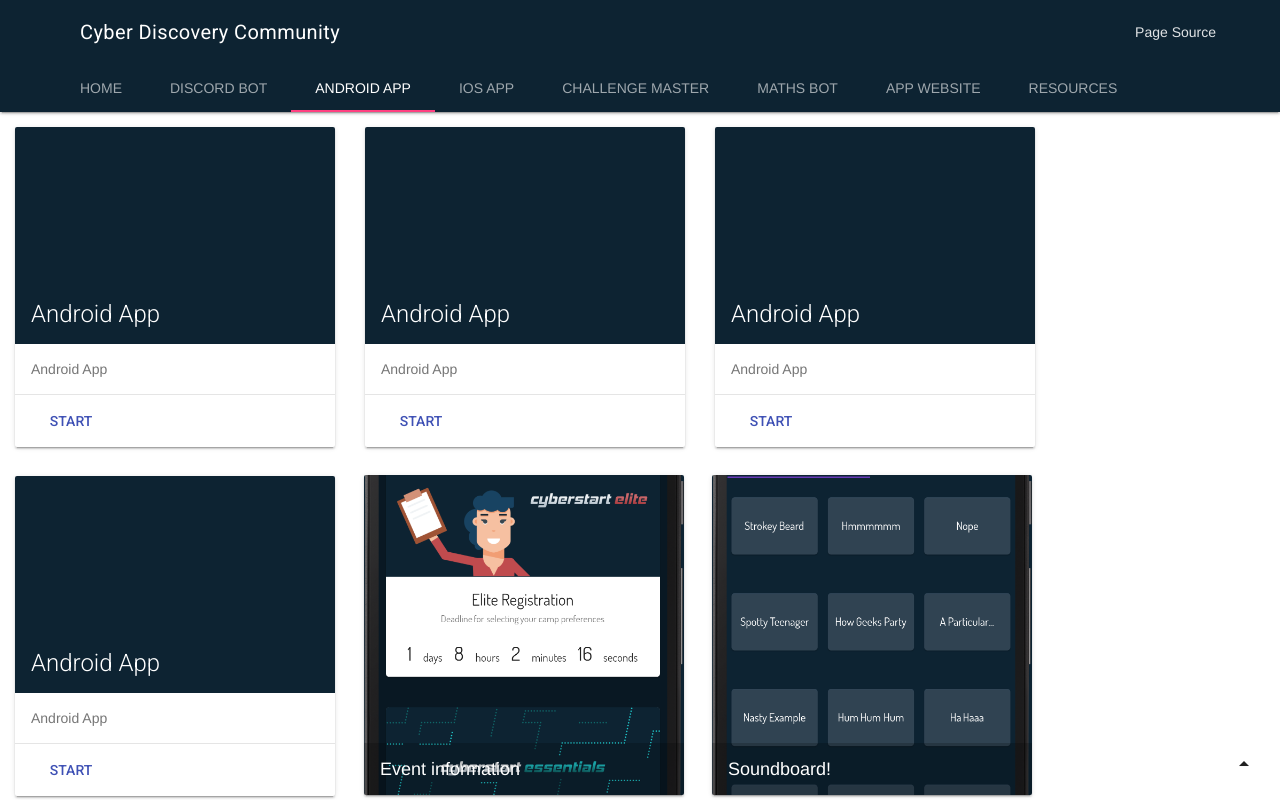
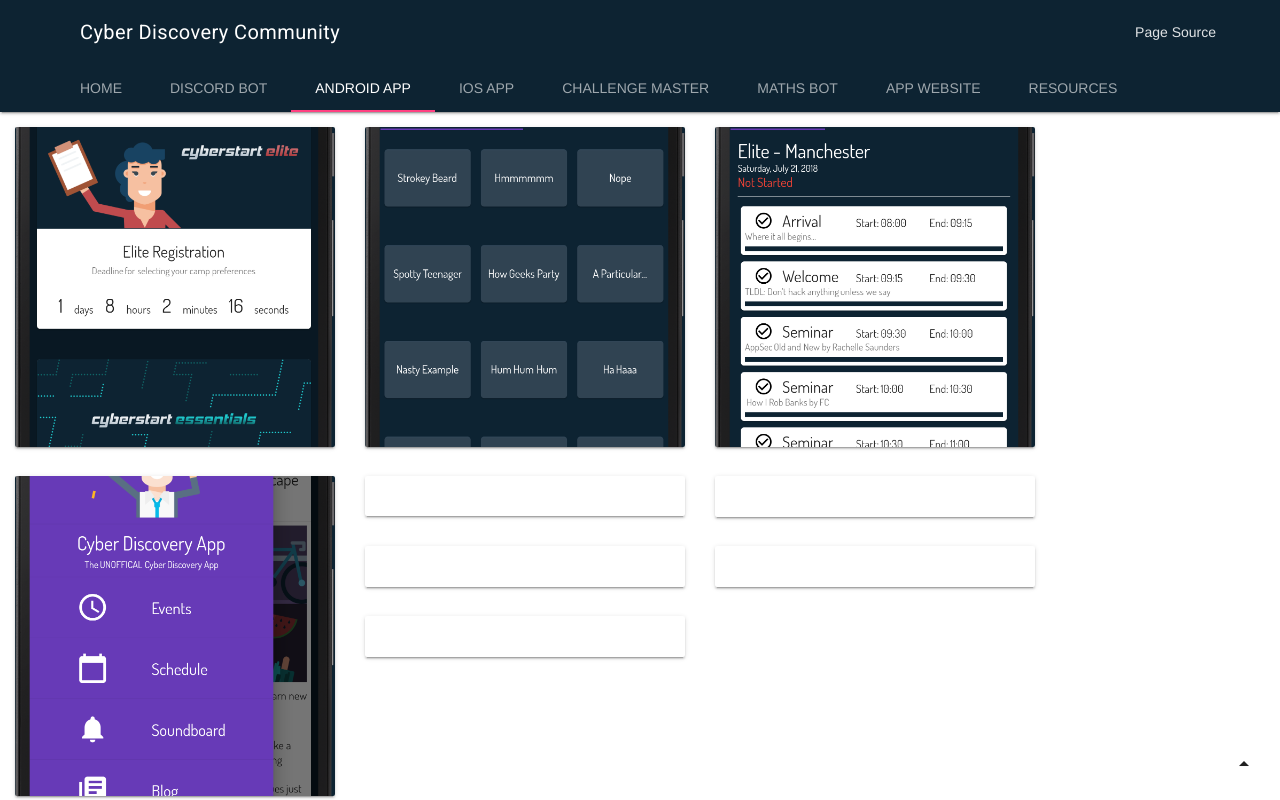
Before and after one commit to CyberDiscovery/cyberdiscovery.github.io, a plain HTML site: page index.html in a window 1280 px wide. Both pictures are taken after a click on the link "ANDROID APP". Drawn offline with nearby package versions, Linux system fonts and the light colour scheme.

Commit message:
Laid the groundwork for rest of the sections.

```diff
--- a/index.html
+++ b/index.html
@@ -46,7 +46,6 @@
         }
         .Main-card-square > .mdl-card__title {
           color: #fff;
-          /*background: url('./padlock.png') bottom no-repeat #46B6AC;*/
         }
         .mdl-card {
           float: left;
@@ -273,94 +272,37 @@
             <!-- Android App Tab -->
             <section class="mdl-layout__tab-panel" id="Project-tab-3">
                 <div class="page-content">
-                  <!-- Start MDL card -->
-                  <div class="generic-card-square mdl-card mdl-shadow--2dp">
-                    <div class="mdl-card__title mdl-card--expand">
-                      <h2 class="mdl-card__title-text">Android App</h2>
-                    </div>
-                    <div class="mdl-card__supporting-text">
-                      Android App
-                    </div>
-                    <div class="mdl-card__actions mdl-card--border">
-                      <a class="mdl-button mdl-button--colored mdl-js-button mdl-js-ripple-effect">
-                        Start
-                      </a>
-                    </div>
+                  <!-- MDL Image card -->
+                  <div id="Event_Card" class="generic-card-square mdl-card mdl-shadow--2dp" style="background: url('./Image_Assets/App_First.png') center/cover no-repeat #0d2332;">
+                  </div>
+                  <div class="mdl-tooltip mdl-tooltip--large" data-mdl-for="Event_Card">
+                    Event information <i class="material-icons" style="margin-left: 5px;vertical-align: text-bottom!important;"> info </i>
+                  </div>
+                  <!-- MDL Image card -->
+                  <div id="Sound_Card" class="generic-card-square mdl-card mdl-shadow--2dp" style="background: url('./Image_Assets/App_Second.png') center/cover no-repeat #0d2332;">
+                  </div>
+                  <div class="mdl-tooltip mdl-tooltip--large" data-mdl-for="Sound_Card">
+                    Soundboard <i class="material-icons" style="margin-left: 5px;vertical-align: text-bottom!important;"> equalizer </i>
+                  </div>
+                  <!-- MDL Image card -->
+                  <div id="Time_Card" class="generic-card-square mdl-card mdl-shadow--2dp" style="background: url('./Image_Assets/App_Third.png') center/cover no-repeat #0d2332;">
+                  </div>
+                  <div class="mdl-tooltip mdl-tooltip--large" data-mdl-for="Time_Card">
+                    Timetables <i class="material-icons" style="margin-left: 5px;vertical-align: text-bottom!important;"> event_note </i>
+                  </div>
+                  <!-- MDL Image card -->
+                  <div id="Com_Card" class="generic-card-square mdl-card mdl-shadow--2dp" style="background: url('./Image_Assets/App_Fourth.png') center/cover no-repeat #0d2332;">
+                  </div>
+                  <div class="mdl-tooltip mdl-tooltip--large" data-mdl-for="Com_Card">
+                    Community page <i class="material-icons" style="margin-left: 5px;vertical-align: text-bottom!important;"> people </i>
                   </div>
                   <!-- End card here -->
-                  <!-- Start MDL card -->
-                  <div class="generic-card-square mdl-card mdl-shadow--2dp">
-                    <div class="mdl-card__title mdl-card--expand">
-                      <h2 class="mdl-card__title-text">Android App</h2>
-                    </div>
-                    <div class="mdl-card__supporting-text">
-                      Android App
-                    </div>
-                    <div class="mdl-card__actions mdl-card--border">
-                      <a class="mdl-button mdl-button--colored mdl-js-button mdl-js-ripple-effect">
-                        Start
-                      </a>
-                    </div>
-                  </div>
+                  <div class="generic-card-square mdl-card mdl-shadow--2dp" style="height: 40px !important;min-height: 20px;"></div>
+                  <div class="generic-card-square mdl-card mdl-shadow--2dp" style="height: 41px !important;min-height: 20px;"></div>
+                  <div class="generic-card-square mdl-card mdl-shadow--2dp" style="height: 41px !important;min-height: 20px;"></div>
+                  <div class="generic-card-square mdl-card mdl-shadow--2dp" style="height: 41px !important;min-height: 20px;"></div>
+                  <div class="generic-card-square mdl-card mdl-shadow--2dp" style="height: 41px !important;min-height: 20px;"></div>
                   <!-- End card here -->
-                  <!-- Start MDL card -->
-                  <div class="generic-card-square mdl-card mdl-shadow--2dp">
-                    <div class="mdl-card__title mdl-card--expand">
-                      <h2 class="mdl-card__title-text">Android App</h2>
-                    </div>
-                    <div class="mdl-card__supporting-text">
-                      Android App
-                    </div>
-                    <div class="mdl-card__actions mdl-card--border">
-                      <a class="mdl-button mdl-button--colored mdl-js-button mdl-js-ripple-effect">
-                        Start
-                      </a>
-                    </div>
-                  </div>
-                  <!-- End card here -->
-                  <!-- Start MDL card -->
-                  <div class="generic-card-square mdl-card mdl-shadow--2dp">
-                    <div class="mdl-card__title mdl-card--expand">
-                      <h2 class="mdl-card__title-text">Android App</h2>
-                    </div>
-                    <div class="mdl-card__supporting-text">
-                      Android App
-                    </div>
-                    <div class="mdl-card__actions mdl-card--border">
-                      <a class="mdl-button mdl-button--colored mdl-js-button mdl-js-ripple-effect">
-                        Start
-                      </a>
-                    </div>
-                  </div>
-                  <!-- End card here -->
-                  <!-- MDL Image card -->
-                  <div class="image-card-generic mdl-card mdl-shadow--2dp" style="background: url('./Image_Assets/App_First.png') center/cover no-repeat #0d2332;">
-                    <div class="mdl-card__title mdl-card--expand"></div>
-                    <div class="mdl-card__actions">
-                      <span class="logo-card-image__filename">Event information</span>
-                    </div>
-                  </div>
-                  <!-- MDL Image card -->
-                  <div class="image-card-generic mdl-card mdl-shadow--2dp" style="background: url('./Image_Assets/App_Second.png') center/cover no-repeat #0d2332;">
-                    <div class="mdl-card__title mdl-card--expand"></div>
-                    <div class="mdl-card__actions">
-                      <span class="logo-card-image__filename">Soundboard!</span>
-                    </div>
-                  </div>
-                  <!-- MDL Image card -->
-                  <div class="image-card-generic mdl-card mdl-shadow--2dp" style="background: url('./Image_Assets/App_Third.png') center/cover no-repeat #0d2332;">
-                    <div class="mdl-card__title mdl-card--expand"></div>
-                    <div class="mdl-card__actions">
-                      <span class="logo-card-image__filename">Timetable</span>
-                    </div>
-                  </div>
-                  <!-- MDL Image card -->
-                  <div class="image-card-generic mdl-card mdl-shadow--2dp" style="background: url('./Image_Assets/App_Fourth.png') center/cover no-repeat #0d2332;">
-                    <div class="mdl-card__title mdl-card--expand"></div>
-                    <div class="mdl-card__actions">
-                      <span class="logo-card-image__filename">Community</span>
-                    </div>
-                  </div>
                 </div>
             </section>
             <!-- IOS App Tab -->
```
Also changed, not shown: Image_Assets/Android_App_Contributions.png (added).
